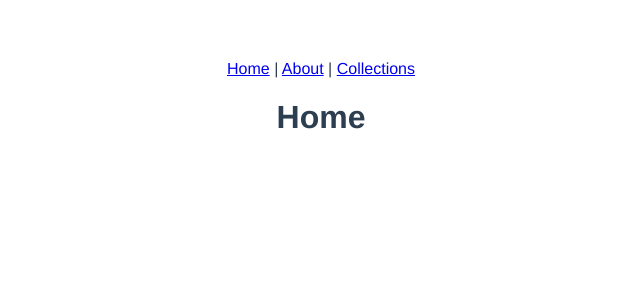
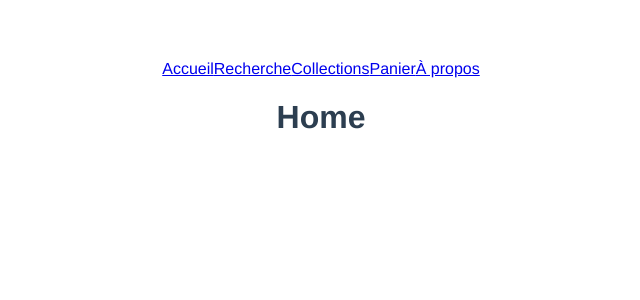
Before and after one commit to Antochg/poketrafic, a Vue app: page / in a window 1280 px wide. Shown: the top 300 px of the page, without its empty margins (319-959 px from the left). Built offline with nearby package versions, Linux system fonts and the light colour scheme; the HTML template or start-up script is replaced by a standard one.

Commit message:
Ajout des routers

```diff
--- a/src/App.vue
+++ b/src/App.vue
@@ -1,8 +1,10 @@
 <template>
   <div id="nav">
-      <router-link to="/">Home</router-link> |
-      <router-link to="/about">About</router-link> |
-      <router-link to="/collections">Collections </router-link>
+      <router-link to="/">Accueil</router-link>
+      <router-link to="/search">Recherche</router-link>
+      <router-link to="/collections">Collections</router-link>
+      <router-link to="/cart">Panier</router-link>
+      <router-link to="/about">À propos</router-link>
       <router-view/>
   </div>
 </template>
--- a/src/router/index.js
+++ b/src/router/index.js
@@ -2,6 +2,8 @@ import { createWebHistory, createRouter } from "vue-router";
 import Home from "@/components/Home.vue";
 import About from "@/components/About.vue";
 import Collections from "@/components/Collections.vue"
+import Cart from "@/components/Cart.vue"
+import Search from "@/components/Search.vue"
 
 const routes = [
   {
@@ -18,7 +20,17 @@ const routes = [
     path: "/collections",
     name: "Collection",
     component: Collections
-  }
+  },
+  {
+    path: "/cart",
+    name: "Cart",
+    component: Cart,
+  },
+  {
+    path: "/search",
+    name: "Search",
+    component: Search,
+  },
 ];
 
 const router = createRouter({
```
